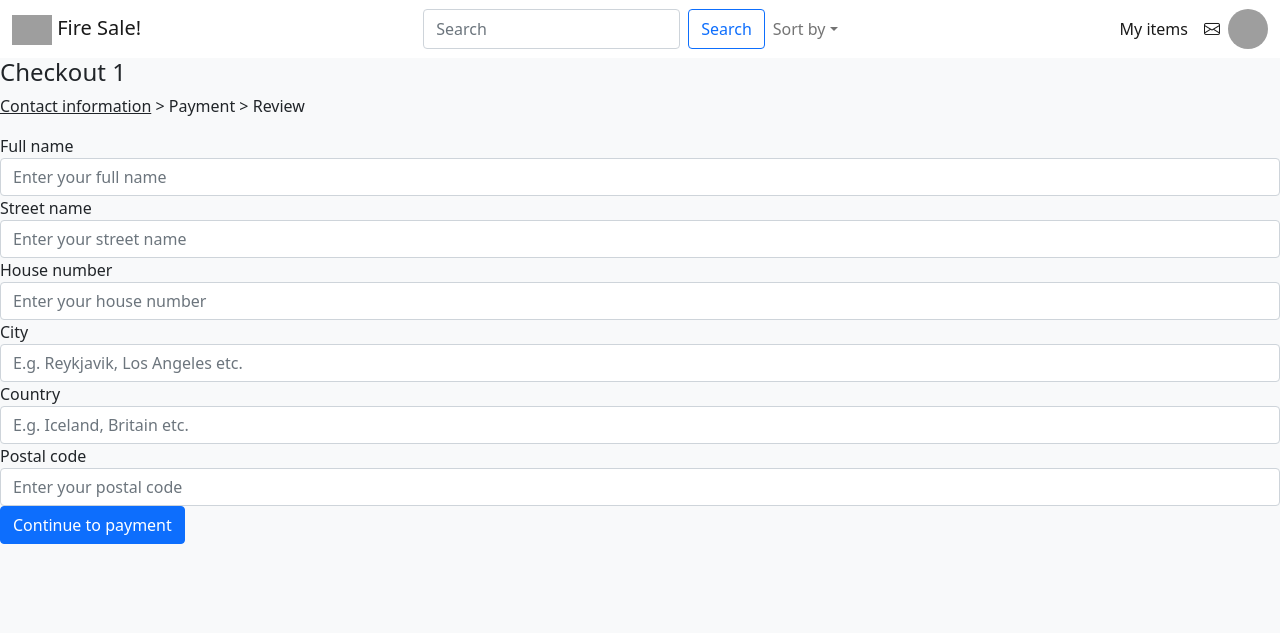
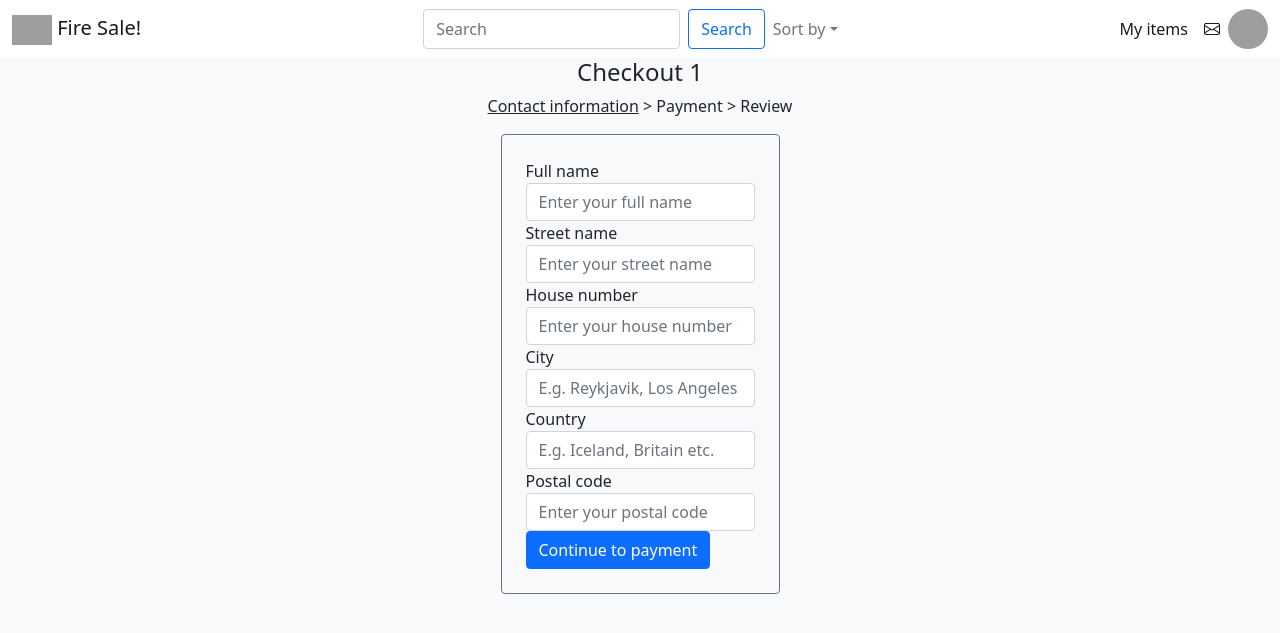
Before and after one commit to ElvarThorS/T-220-VLN2, a Django app: page /checkout/1/ in a window 1280 px wide. Shown: the top 633 px of the page. Run offline with Django 4.2, Linux system fonts and the light colour scheme; a user stored in the database is signed in; tables that the repository leaves empty hold one stand-in row (values such as "Sample post"); grey boxes are pictures that could not be loaded.

Commit message:
Updated contact information style

```diff
--- a/fire_sale/templates/firesale/checkout.html
+++ b/fire_sale/templates/firesale/checkout.html
@@ -1,7 +1,9 @@
 {% extends 'base.html' %}
 {% block content %}
-    <h4>Checkout {{ item.id }}</h4>
-    <p><u>Contact information</u> > Payment > Review</p>
+    <div class="container">
+        <h4 class="text-center">Checkout {{ item.id }}</h4>
+        <p class="text-center"><u>Contact information</u> > Payment > Review</p>
+        <div class="container-fluid bg-light text-dark border border-secondary rounded p-4 w-25">
             <form>
               <div class="form-group">
                 <label>Full name</label>
@@ -29,4 +31,6 @@
               </div>
               <button type="submit" class="btn btn-primary">Continue to payment</button>
             </form>
+        </div>
+    </div>
 {% endblock %}
```
Lines whose indentation alone changed are shown as unchanged.
